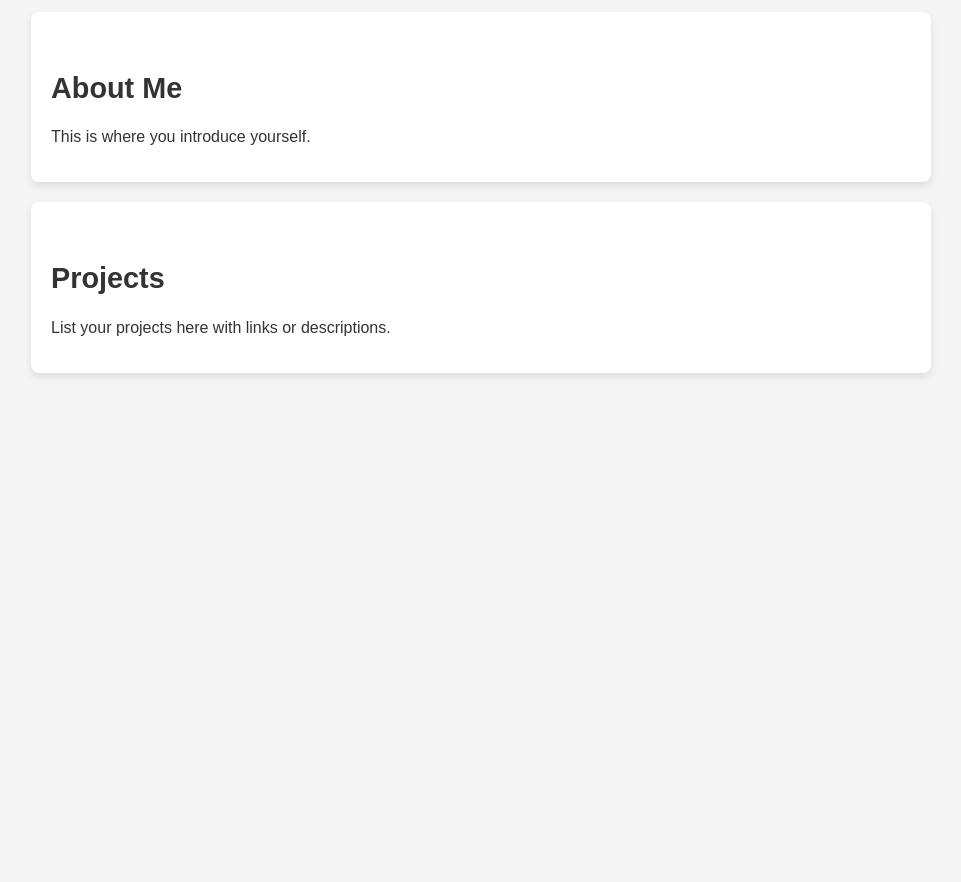
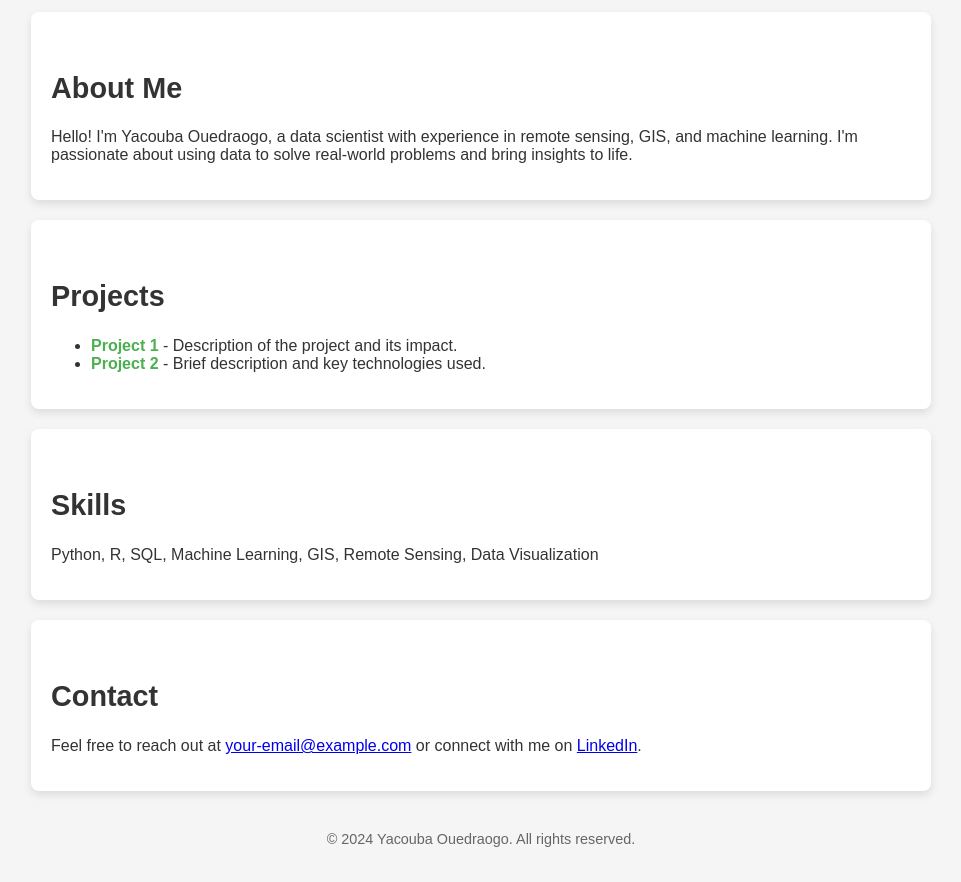
Before and after one commit to wamanagba/yc.github.io, a plain HTML site: page index.html in a window 1280 px wide. Shown: the part 107-989 px from the top of the page, without its empty margins (159-1120 px from the left). Before the commit the page ends 800 px from the top, so only its background shows below. Drawn offline with Linux system fonts and the light colour scheme.

Commit message:
Update index.html

```diff
--- a/index.html
+++ b/index.html
@@ -8,15 +8,38 @@
 </head>
 <body>
     <header>
-        <h1>Welcome to my Portfolio!</h1>
+        <h1>Welcome to My Portfolio</h1>
     </header>
-    <section>
+
+    <section id="about">
         <h2>About Me</h2>
-        <p>This is where you introduce yourself.</p>
+        <p>Hello! I'm Yacouba Ouedraogo, a data scientist with experience in remote sensing, GIS, and machine learning. I'm passionate about using data to solve real-world problems and bring insights to life.</p>
     </section>
-    <section>
+
+    <section id="projects">
         <h2>Projects</h2>
-        <p>List your projects here with links or descriptions.</p>
+        <ul>
+            <li>
+                <a href="https://github.com/yourusername/project1" class="project-link">Project 1</a> - Description of the project and its impact.
+            </li>
+            <li>
+                <a href="https://github.com/yourusername/project2" class="project-link">Project 2</a> - Brief description and key technologies used.
+            </li>
+        </ul>
     </section>
+
+    <section id="skills">
+        <h2>Skills</h2>
+        <p>Python, R, SQL, Machine Learning, GIS, Remote Sensing, Data Visualization</p>
+    </section>
+
+    <section id="contact">
+        <h2>Contact</h2>
+        <p>Feel free to reach out at <a href="mailto:your-email@example.com">your-email@example.com</a> or connect with me on <a href="https://www.linkedin.com/in/yourusername">LinkedIn</a>.</p>
+    </section>
+
+    <footer>
+        <p>&copy; 2024 Yacouba Ouedraogo. All rights reserved.</p>
+    </footer>
 </body>
 </html>
```
